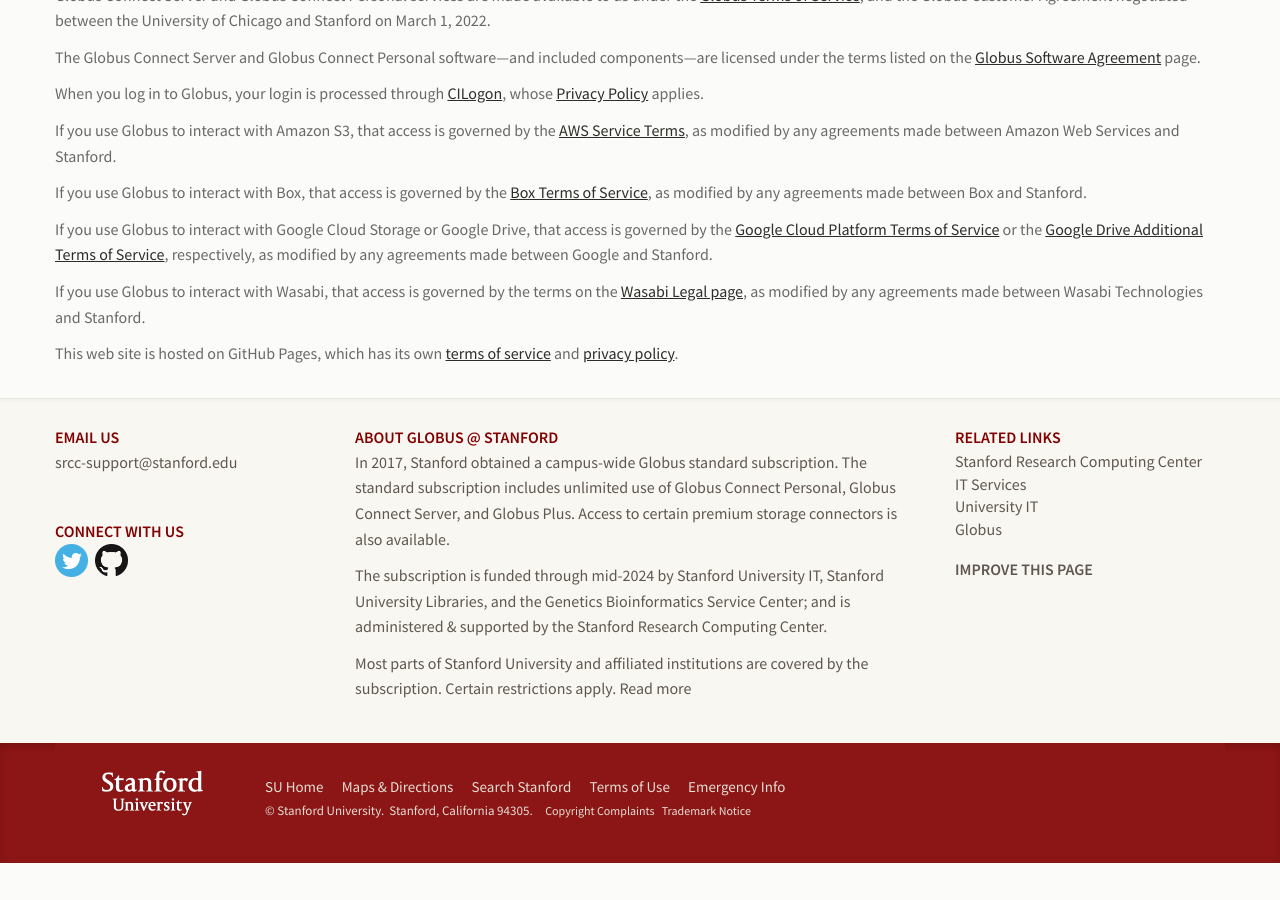
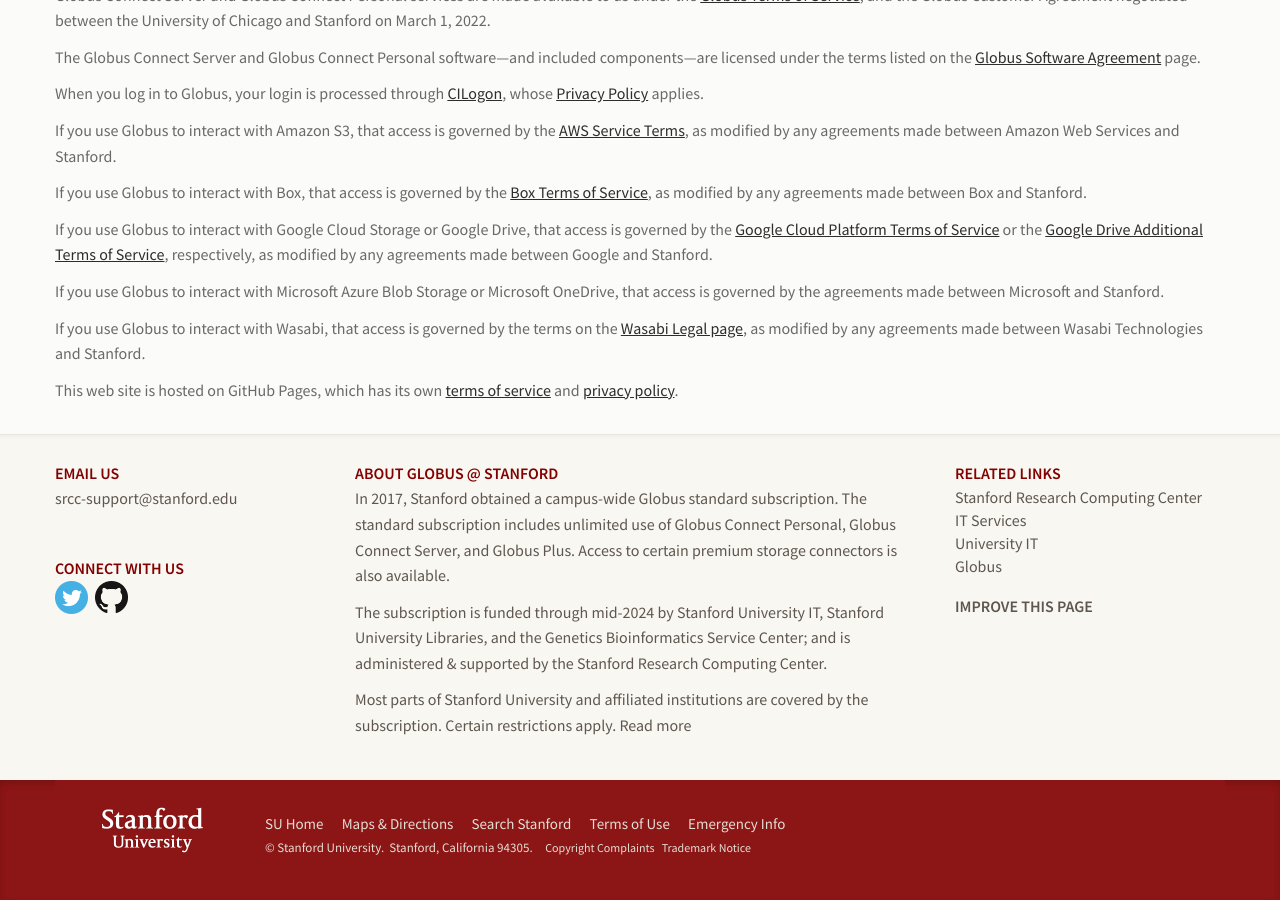
Before and after one commit to stanford-rc/globus.stanford.edu, a Jekyll site: the page built from policies.md, in a window 1280 px wide and 900 px high, scrolled down 2432 px. Built offline with Jekyll 4.4.1, drawn with Linux system fonts in a browser that asks for light colours; nearby versions of some CDN libraries; comment, search, counter and statistics services are not loaded; before the commit the page ends 3295 px from its top, so only the background shows below that.

Commit message:
policies: Add policy note for Microsoft products
This covers both Azure Blob Storage and Microsoft OneDrive.  Looking
around the Microsoft Subscriptions page
(https://portal.office.com/account/#subscriptions), I don't see any
references to generic Terms & Conditions (not even in a footer).
Instead, the only reference I find is to "agreements your organization
has with Microsoft".  Hence the lack of links to Microsoft-related
policies.

(There is a reference to a page covering "certain connected services",
but those aren't accessible through Globus, and so they don't apply.)

```diff
--- a/policies.md
+++ b/policies.md
@@ -170,6 +170,10 @@ Service](https://cloud.google.com/terms) or the [Google Drive Additional Terms
 of Service](https://www.google.com/drive/terms-of-service/), respectively,
 as modified by any agreements made between Google and Stanford.
 
+If you use Globus to interact with Microsoft Azure Blob Storage or Microsoft
+OneDrive, that access is governed by the agreements made between Microsoft and
+Stanford.
+
 If you use Globus to interact with Wasabi, that access is governed by the terms
 on the [Wasabi Legal page](https://wasabi.com/legal/), as modified by any
 agreements made between Wasabi Technologies and Stanford.
```
